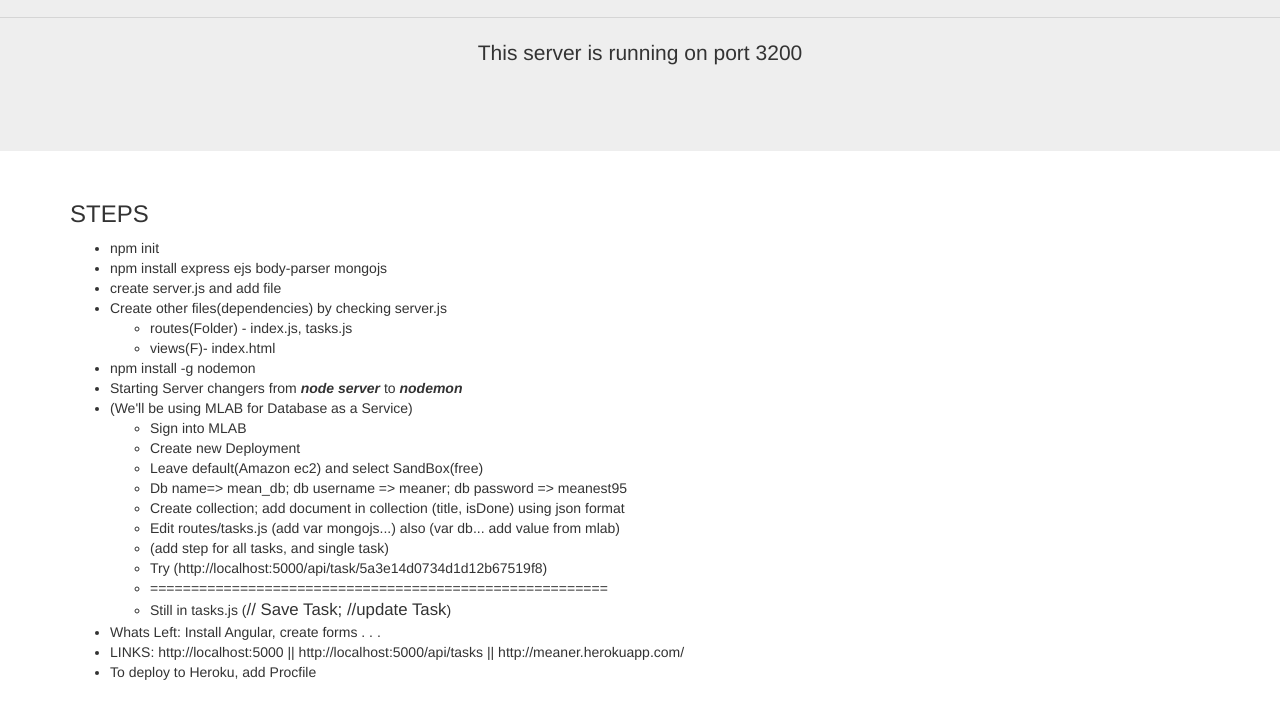
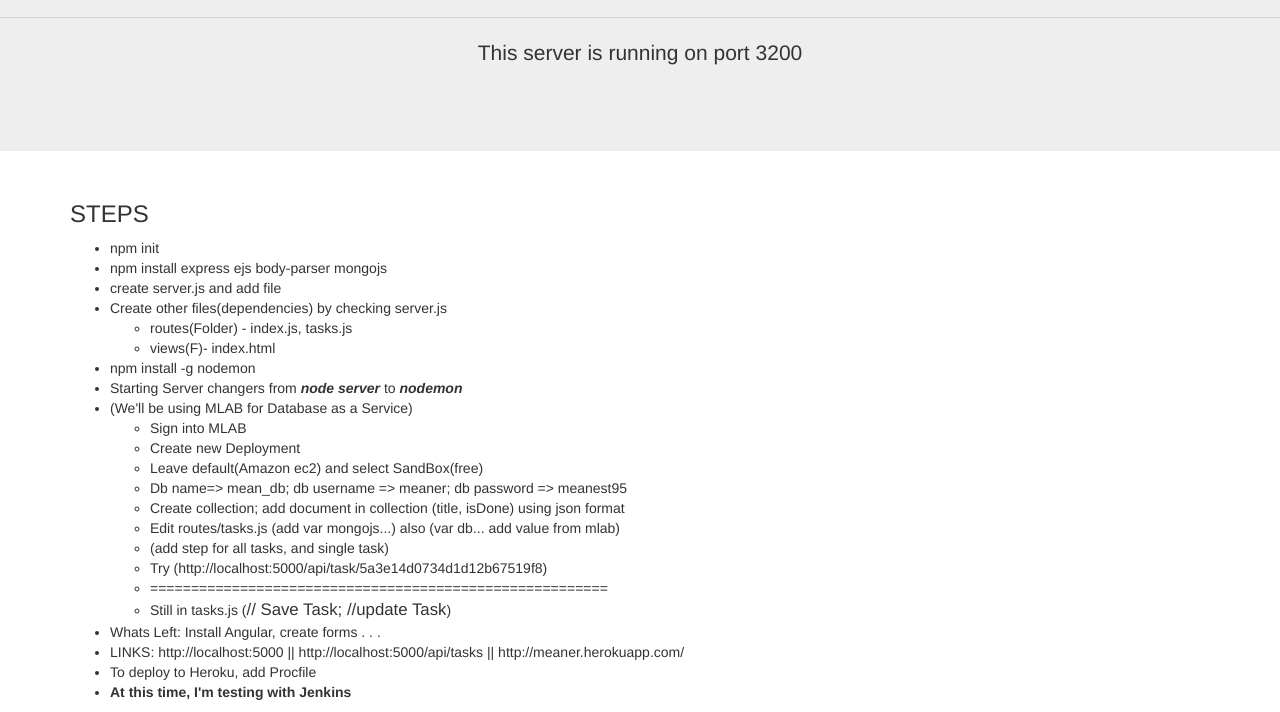
Before and after one commit to ohiodn8/mean, a website: page views/index.html in a window 1280 px wide. Shown: the part 140-852 px from the top of the page. Drawn offline with nearby package versions, Linux system fonts and the light colour scheme.

Commit message:
jenkins_test

```diff
--- a/views/index.html
+++ b/views/index.html
@@ -43,6 +43,7 @@
         <li>Whats Left: Install Angular, create forms . . .</li>
         <li>LINKS: http://localhost:5000  ||  http://localhost:5000/api/tasks || http://meaner.herokuapp.com/</li>
         <li>To deploy to Heroku, add Procfile</li>
+	<li><strong>At this time, I'm testing with Jenkins</strong></li>
     </ul>
 </div>
 </body>
```
